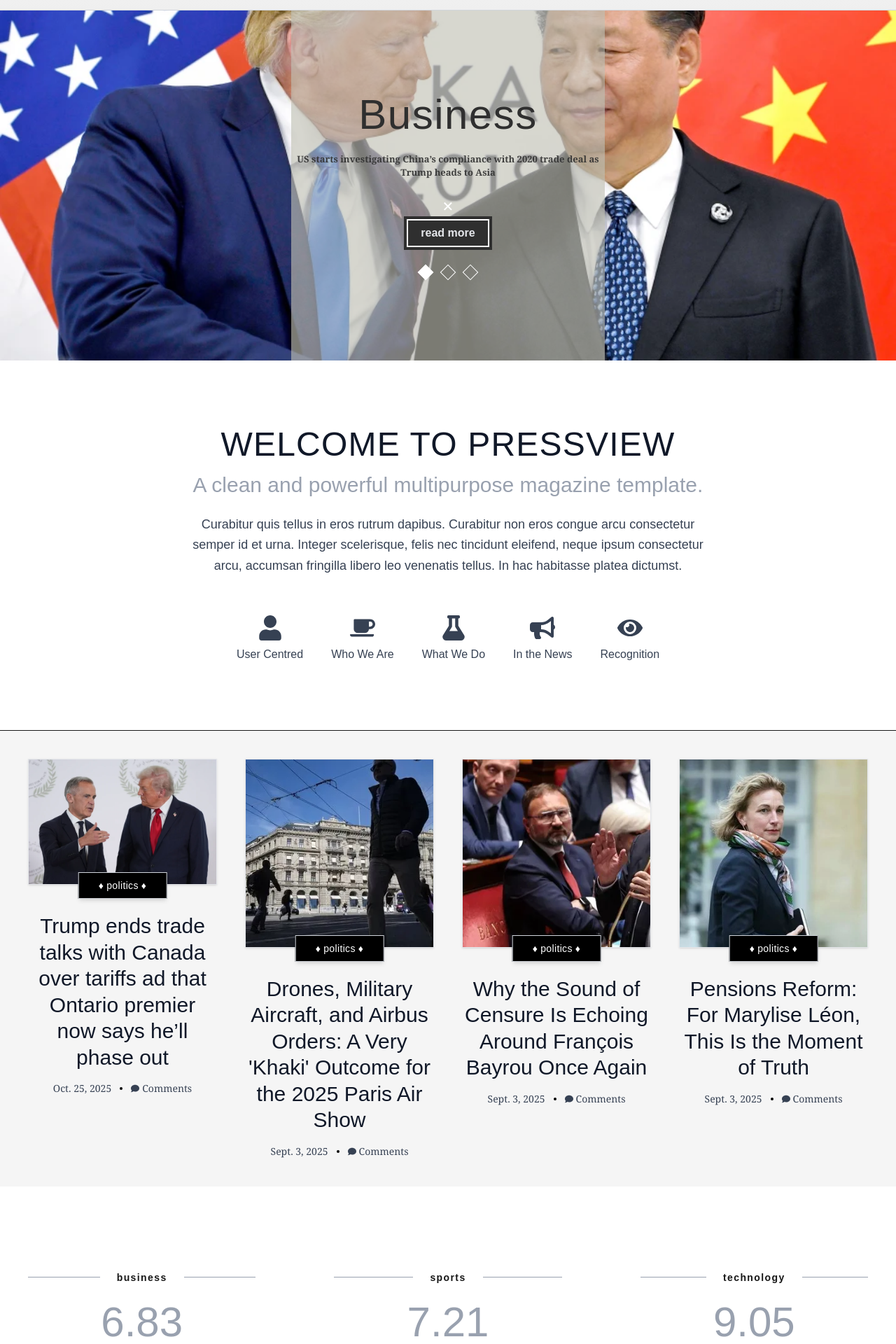
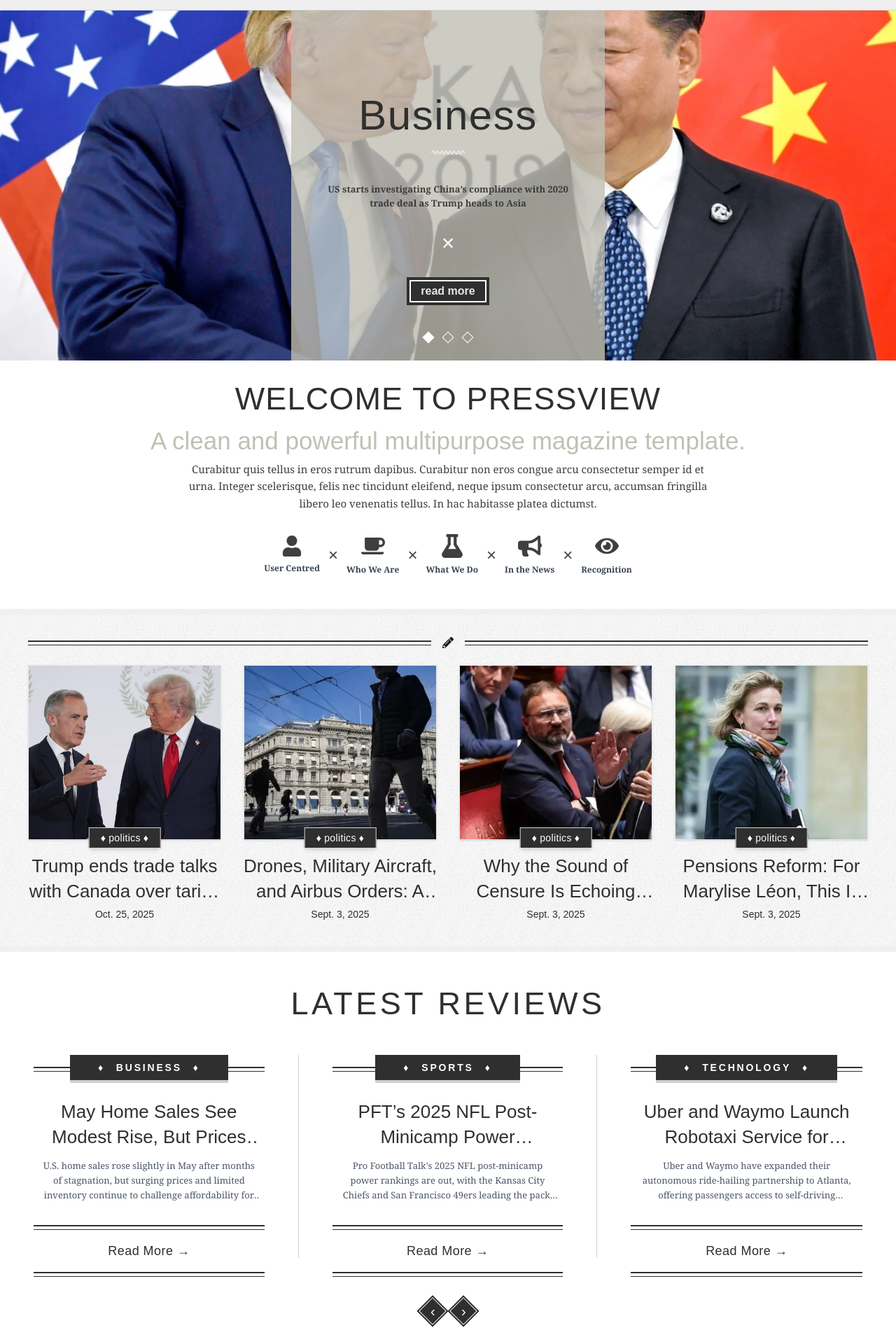
Before and after one commit to midhuna-21/envato, a Next.js app: page / in a window 1280 px wide. Shown: the part 240-2160 px from the top of the page at 70% size. Built offline with nearby package versions, Linux system fonts and the light colour scheme.

Commit message:
home page alignemnt fixing

```diff
--- a/src/components/Card.jsx
+++ b/src/components/Card.jsx
@@ -2,67 +2,127 @@ import React from "react";
 
 const Card = ({ label, score, title, description }) => {
   return (
-    <div className="flex flex-col items-center text-center px-6 py-10 max-w-xl w-full">
+    <div
+      className="
+        flex flex-col items-center text-center
+        max-w-xl w-full
+        h-[290px]          /* 🌟 FIXED HEIGHT */
+        justify-between    /* 🌟 Forces consistent spacing */
+        px-4
+      "
+    >
 
       {/* Top Label */}
-      <div className="relative mb-6 w-full flex items-center justify-center">
-        <div className="absolute inset-0 flex items-center">
-          <div className="w-full border-t border-gray-400"></div>
+      <div className="relative w-full flex items-center justify-center mb-6">
+
+        {/* Double top border */}
+        <div className="absolute inset-0 flex flex-col justify-center">
+          <div className="w-full border-t-2 border-[#2f2f2f]" />
+          <div className="w-full border-t border-[#2f2f2f] mt-1" />
         </div>
-        <span className="relative bg-white px-6 text-sm tracking-widest font-semibold">
+
+        {/* Black Label */}
+        <span
+          className="
+            relative bg-[#2f2f2f] text-white
+            px-10 py-2 text-sm tracking-[0.2em]
+            font-semibold uppercase flex items-center gap-4 z-10
+            border-b-4 border-[#f0f0f0d5]
+          "
+        >
+          <span>♦</span>
           {label}
+          <span>♦</span>
         </span>
       </div>
 
-      {/* Score */}
-      <h2 className="text-6xl font-light text-gray-400 mb-6">{score}</h2>
+      {/* Middle Content (score + title + description) */}
+      <div className="flex flex-col items-center px-2 flex-grow">
 
         {/* Title */}
-      <h3 className="text-4xl font-medium text-gray-800 leading-snug mb-4">
+        <h2
+          className="text-[26px] font-normal text-[#2f2f2f] leading-snug mb-3"
+          style={{
+            display: "-webkit-box",
+            WebkitLineClamp: 2,
+            WebkitBoxOrient: "vertical",
+            overflow: "hidden",
+            textOverflow: "clip",
+            whiteSpace: "normal",
+          }}
+        >
           {title}
-      </h3>
+        </h2>
 
         {/* Description */}
-      <p className="text-gray-600 leading-relaxed mb-8 text-lg">
+        <p
+          className="
+            text-gray-600 leading-relaxed text-[13px] font-serif
+            overflow-hidden
+            mb-4
+            line-clamp-3        /* 🌟 Ensures equal space */
+          "
+        >
           {description}
         </p>
+      </div>
 
       {/* Read More Section */}
-      <div className="w-full mb-8">
-        <div className="border-t-[3px] border-gray-800 mb-1"></div>
+      <div className="w-full mt-4">
+        <div className="border-t-2 border-[#2f2f2f]" />
+        <div className="border-t border-[#2f2f2f] mt-1" />
 
-        <div className="relative flex items-center justify-center">
-          <div className="w-full border-t border-gray-400"></div>
-          <span className="absolute bg-white px-4 text-gray-800 font-medium text-lg">
+        <div className="my-4">
+          <span className="text-[#2f2f2f] font-medium text-lg tracking-wide">
             Read More →
           </span>
         </div>
+
+        <div className="border-t-2 border-[#2f2f2f]" />
+        <div className="border-t border-[#2f2f2f] mt-1" />
       </div>
+
     </div>
   );
 };
 
+
 export default function ThreeCardsSection({ data }) {
+  return (
+    <div className="w-full flex flex-col items-center">
 
-  return (
-    <div className="w-full flex flex-col items-center py-20 bg-white">
+      {/* 🔥 SUB HEADING (MATCHES YOUR SCREENSHOT) */}
+      <div
+        className="w-full py-10 text-center"
+
+      >
+        <h2 className="text-[45px] font-normal tracking-widest text-[#2f2f2f]">
+          LATEST REVIEWS
+        </h2>
+      </div>
 
       {/* GRID */}
-      <div className="grid grid-cols-1 md:grid-cols-3 gap-16 w-full max-w-7xl px-4">
+    <div className="grid grid-cols-1 md:grid-cols-3 w-full max-w-7xl">
 
+  <div className="border-r border-[#d2d2d2] px-8">
     <Card
       label={data[0].category}
       score="6.83"
       title={data[0].title}
       description={data[0].shortdescription}
     />
+  </div>
 
+  <div className="border-r border-[#d2d2d2] px-8">
     <Card
       label={data[1].category}
       score="7.21"
       title={data[1].title}
       description={data[1].shortdescription}
     />
+  </div>
+
+  <div className="px-8">
     <Card
       label={data[2].category}
       score="9.05"
@@ -71,20 +131,51 @@ export default function ThreeCardsSection({ data }) {
     />
   </div>
 
-      {/* Bottom Navigation Diamonds */}
-      <div className="flex items-center gap-6 mt-16">
-
-        {/* Left Diamond */}
-        <div className="w-12 h-12 border border-gray-800 flex items-center justify-center rotate-45">
-          <div className="w-4 h-4 border-r-2 border-b-2 border-gray-800 -rotate-45"></div>
 </div>
 
-        {/* Right Diamond */}
-        <div className="w-12 h-12 border border-gray-800 flex items-center justify-center rotate-45">
-          <div className="w-4 h-4 border-r-2 border-b-2 border-gray-800 -rotate-45"></div>
+
+      {/* Bottom Navigation Diamonds */}
+<div className="flex items-center gap-3 mt-15">
+
+  {/* LEFT DIAMOND */}
+  <div className="relative w-8 h-8 flex items-center justify-center rotate-45">
+
+    {/* Outer Border */}
+    <div className="absolute inset-0 border-2 border-[#2f2f2f]" />
+
+    {/* Inner Border */}
+    <div className="absolute inset-1 border border-[#d9d9d9]" />
+
+    {/* Black Fill */}
+    <div className="absolute inset-[3px] bg-[#2f2f2f]" />
+
+    {/* Arrow */}
+    <span className="absolute text-white text-xl -rotate-45 select-none">
+      ‹
+    </span>
+  </div>
+
+  {/* RIGHT DIAMOND */}
+  <div className="relative w-8 h-8 flex items-center justify-center rotate-45">
+
+    {/* Outer Border */}
+    <div className="absolute inset-0 border-2 border-[#2f2f2f]" />
+
+    {/* Inner Border */}
+    <div className="absolute inset-1 border border-[#d9d9d9]" />
+
+    {/* Black Fill */}
+    <div className="absolute inset-[3px] bg-[#2f2f2f]" />
+
+    {/* Arrow */}
+    <span className="absolute text-white text-xl -rotate-45 select-none">
+      ›
+    </span>
   </div>
 
 </div>
+
+
     </div>
   );
 }
--- a/src/components/Header.jsx
+++ b/src/components/Header.jsx
@@ -2,7 +2,7 @@ import Image from "next/image";
 
 export default function Header() {
   return (
-    <header className="fixed top-0 left-0 w-full bg-[#262626] border-b border-black px-4 py-2">
+   <header className="fixed top-0 left-0 w-full bg-[#262626] border-b border-black px-4 py-2 z-[9999]">
       <div className="max-w-8xl mx-auto flex items-center justify-between">
 
         <div className="flex items-center gap-2 px-3">
--- a/src/components/Herosection.jsx
+++ b/src/components/Herosection.jsx
@@ -13,7 +13,7 @@ export default function HeroSection({ data }) {
 
   return (
     <div className="relative w-full h-[500px] overflow-hidden">
-      {/* Background Slides */}
+
       {data?.map((item, index) => (
         <div
           key={item.slug || index}
@@ -29,63 +29,70 @@ export default function HeroSection({ data }) {
         </div>
       ))}
 
-      {/* Center Content */}
-      <div className="absolute inset-0 flex items-center justify-center">
-        <div className="
-      bg-[#C1C0B4CC]/80
-      h-full w-[75%] md:w-[35%]   /* Decreased width */
-      flex flex-col items-center justify-center
-      text-center
-  ">
+      <div className="absolute inset-0 flex items-center justify-center z-10">
+        <div
+          className="
+    bg-[#c1c0b4]/80
+    h-full w-[75%] md:w-[35%]
+    flex flex-col items-center
+    text-center
+    pt-30 pb-0
+    p-10
+  "
+        >
 
-          <h1 className="text-4xl md:text-6xl text-[#2f2f2f] capitalize font-light tracking-wide mb-4">
+          {/* CATEGORY */}
+          <h1 className="text-4xl md:text-6xl text-[#2f2f2f] capitalize font-light tracking-wide mb-5">
             {currentSlide.category}
           </h1>
 
-          <p className="mt-2 opacity-90 text-[13px] font-semibold text-[#2f2f2f] font-serif">
+          {/* LINE */}
+          <svg
+            width="100%"
+            height="6"
+            viewBox="0 0 48 6"
+            className="mx-auto max-w-[280px] mb-10"
+            fill="none"
+            stroke="#e6e6e1"
+            strokeWidth="2"
+          >
+            <path d="M0 3 L3 0 L6 6 L9 0 L12 6 L15 0 L18 6 L21 0 L24 6 L27 0 L30 6 L33 0 L36 6 L39 0 L42 6 L45 0 L48 3" />
+          </svg>
+
+          {/* TITLE */}
+          <p className="opacity-90 text-[13px] font-semibold text-[#2f2f2f] font-serif mb-8">
             {currentSlide.title}
           </p>
-          {/* Close icon / Next slide */}
+
+          {/* X BUTTON */}
           <div
-            className="mt-6 cursor-pointer text-white text-xl"
+            className="cursor-pointer text-white text-2xl mb-8"
             onClick={nextSlide}
           >
             ✕
           </div>
 
-
-          <button class="relative group px-5 py-2 font-bold text-gray-200
-                bg-[#2f2f2f] border-[4px] border-[#2f2f2f] hover:bg-white hover:border-white
-                transition-all duration-300">
-
-            <span class="absolute inset-0 border-[2px] border-white hover:border-[#2f2f2f]
-               pointer-events-none group-hover:border-[#2f2f2f]">
-            </span>
-
-            <span class="relative group-hover:text-[#2f2f2f]">
+          {/* READ MORE BUTTON */}
+          <button className="relative group px-4 py-1 font-bold text-gray-200 bg-[#2f2f2f] border-[4px] border-[#2f2f2f] hover:bg-white hover:border-white transition-all duration-300 mb-10">
+            <span className="absolute inset-0 border-[2px] border-white group-hover:border-[#2f2f2f] pointer-events-none"></span>
+            <span className="relative group-hover:text-[#2f2f2f]">
               read more
             </span>
-
           </button>
 
-
-
-
-          {/* Slider Dots */}
-          <div className="flex justify-center mt-6 space-x-4">
+          {/* DOTS */}
+          <div className="flex justify-center space-x-4">
             {data.map((_, i) => (
               <button
                 key={i}
                 onClick={() => setCurrent(i)}
-
-                className={`w-4 h-4 border border-white rotate-45 transition ${current === i ? "bg-white" : "bg-transparent"
+                className={`w-3 h-3 border border-white rotate-45 transition ${current === i ? "bg-white" : "bg-transparent"
                   }`}
               ></button>
             ))}
           </div>
         </div>
       </div>
-
     </div>
   );
 }
--- a/src/components/MainNav.jsx
+++ b/src/components/MainNav.jsx
@@ -16,11 +16,8 @@ export default function MainNav() {
   const [open, setOpen] = useState(false);
 
   return (
-    <nav className="fixed top-[50px] left-0 w-full bg-[#4a4a4a] border-t border-black">
-      {/* MAIN WRAPPER */}
+    <nav className="fixed top-[50px] left-0 w-full bg-[#4a4a4a] border-t border-black z-[9998]">
       <div className="max-w-[1891px] mx-auto px-30 py-1 flex items-center justify-between">
-
-        {/* LEFT MENU (DESKTOP) */}
         <ul className="hidden md:flex items-center text-[#C1C0B4] text-[13px] tracking-wide gap-4 font-serif">
           <li className="hover:text-white transition">Home</li>
           <li>*</li>
--- a/src/components/PostGrid.jsx
+++ b/src/components/PostGrid.jsx
@@ -1,86 +1,90 @@
 import Image from "next/image";
-import { FaComment } from "react-icons/fa";
+import { FaPencilAlt } from "react-icons/fa";
 
-const posts = [
-  {
-    id: 1,
-    title: "Suspendisse sit amet gravida",
-    category: "DESIGN",
-    date: "October 14 2014",
-    comments: 2,
-    img: "/images/image01.jpg",
-  },
-  {
-    id: 2,
-    title: "Praesent ut dui sit amet scelerisque",
-    category: "ART",
-    date: "October 21 2014",
-    comments: 5,
-    img: "/images/image02.jpg",
-  },
-  {
-    id: 3,
-    title: "Vivamus tincidunt ac dui et dictum",
-    category: "GRAPHICS",
-    date: "October 25 2014",
-    comments: 1,
-    img: "/images/image03.jpg",
-  },
-  {
-    id: 4,
-    title: "Aenean dapibus egestas vulputate",
-    category: "CINEMA",
-    date: "October 29 2014",
-    comments: 9,
-    img: "/images/image04.jpg",
-  },
-];
+export default function PostGrid({ data }) {
+  return (
+    <section className="bg-[#f0f0f0] py-2">
+    <div
+      className="w-full px-4 md:px-10 py-8"
+      style={{
+        backgroundImage: "url('/images/widget.webp')",
+        backgroundRepeat: "repeat",
+        backgroundSize: "auto",
+        backgroundColor: "#e9e9e7",
+      }}
+    >
 
-export default function PostGrid({data}) {
+      {/* TOP DECORATIVE DIVIDER */}
+      <div className="w-full flex items-center justify-center mb-6">
 
-  return (
-    <section className="w-full px-4 md:px-10 py-10 bg-[#f5f5f5] border-t">
-      <div className="grid grid-cols-1 sm:grid-cols-2 lg:grid-cols-4 gap-10">
+        <div className="flex-1 flex flex-col">
+          <div className="border-t-2 border-[#2f2f2f]" />
+          <div className="border-t border-[#2f2f2f] mt-1" />
+        </div>
+
+        <div className="mx-4">
+          <FaPencilAlt />
+        </div>
+
+        <div className="flex-1 flex flex-col">
+          <div className="border-t-2 border-[#2f2f2f]" />
+          <div className="border-t border-[#2f2f2f] mt-1" />
+        </div>
+
+      </div>
+
+      {/* GRID */}
+      <div className="grid grid-cols-1 sm:grid-cols-2 lg:grid-cols-4 gap-8">
         {data.map((item) => (
           <div key={item.slug} className="text-center">
-            {/* IMAGE + CATEGORY TAG */}
+
+            {/* IMAGE + CATEGORY LABEL */}
             <div className="relative group">
-              <div className="overflow-hidden border border-gray-200 shadow-sm">
+
+              {/* FIXED SIZE IMAGE */}
+              <div className="relative w-full h-[250px] overflow-hidden border border-gray-200 shadow-sm">
                 <Image
                   src={item.image}
                   alt={item.title}
-                  width={500}
-                  height={350}
-                  className="w-full h-auto object-cover group-hover:scale-105 transition duration-300"
+                  fill
+                  className="object-cover group-hover:scale-105 transition duration-300"
                 />
               </div>
 
-              {/* Category Label */}
-              <div className="absolute -bottom-5 left-1/2 -translate-x-1/2 bg-black text-white text-sm tracking-wide px-6 py-2 shadow-md border border-gray-300">
+              {/* CATEGORY LABEL — reduced drop height */}
+              <div className="absolute -bottom-3 left-1/2 -translate-x-1/2 bg-[#2f2f2f] text-white text-sm tracking-wide px-3 py-1 shadow-md border border-gray-300">
                 <span className="mx-1">♦</span>
                 {item.category}
                 <span className="mx-1">♦</span>
               </div>
+
             </div>
 
-            {/* TITLE */}
-            <h2 className="mt-10 text-3xl font-light text-gray-900 leading-tight">
+            {/* TITLE — compact spacing + no ellipsis */}
+            <h2
+              className="mt-5 text-[26px] font-light text-[#2f2f2f] leading-snug"
+              style={{
+                display: "-webkit-box",
+                WebkitLineClamp: 2,
+                WebkitBoxOrient: "vertical",
+                overflow: "hidden",
+                textOverflow: "clip",
+                whiteSpace: "normal",
+              }}
+            >
               {item.title}
             </h2>
 
-            {/* META INFO */}
-            <div className="mt-4 text-gray-700 font-serif text-sm flex justify-center items-center gap-3">
+            {/* META — reduced spacing */}
+            <div className="mt-1 mb-1 text-[#2f2f2f] font-normal text-sm flex justify-center items-center gap-3">
               <span>{item.date}</span>
-              <span className="w-1 h-1 bg-black rounded-full"></span>
-              <div className="flex items-center gap-1">
-                <FaComment className="text-xs" />
-                {/* {item.comments}  */}
-                Comments
-              </div>
             </div>
+
           </div>
         ))}
       </div>
+
+    </div>
     </section>
   );
 }
--- a/src/components/PressviewHero.jsx
+++ b/src/components/PressviewHero.jsx
@@ -2,50 +2,76 @@ import { FaUser, FaCoffee, FaFlask, FaBullhorn, FaEye } from "react-icons/fa";
 
 export default function PressviewHero() {
   return (
-    <section className="w-full bg-white text-center px-4 py-16 md:py-24">
+    <section className="w-full bg-white text-center px-4 py-16 md:py-7 mb-5">
 
-      <h1 className="text-3xl md:text-5xl font-light tracking-wide text-gray-900">
+      <h1 className="text-3xl md:text-[45px] font-normal tracking-wide text-[#2f2f2f]">
         WELCOME TO PRESSVIEW
       </h1>
 
-      <h2 className="mt-4 text-xl md:text-3xl font-light text-gray-400">
+      <h2 className="mt-2 text-xl md:text-[35px] font-light text-[#c1c0b4]">
         A clean and powerful multipurpose magazine template.
       </h2>
 
-      <p className="max-w-3xl mx-auto mt-6 text-gray-700 leading-relaxed text-base md:text-lg">
+      <p className="max-w-3xl mx-auto mt-1 text-[#3f3f3f] leading-relaxed text-base font-serif md:text-[15px]">
         Curabitur quis tellus in eros rutrum dapibus. Curabitur non eros congue arcu
         consectetur semper id et urna. Integer scelerisque, felis nec tincidunt
         eleifend, neque ipsum consectetur arcu, accumsan fringilla libero leo venenatis
         tellus. In hac habitasse platea dictumst.
       </p>
 
-      <div className="flex flex-wrap justify-center items-center gap-10 mt-14">
+      {/* Icons With X Separators */}
+      <div className="flex flex-wrap justify-center items-center gap-3 mt-8">
 
+        {/* 1 */}
         <div className="flex flex-col items-center">
-          <FaUser className="text-4xl text-gray-700" />
-          <p className="mt-2 text-gray-700 text-sm md:text-base">User Centred</p>
+          <FaUser className="text-3xl text-[#3f3f3f]" />
+          <p className="mt-2 text-gray-700 text-sm md:text-[12px] font-serif font-semibold">
+            User Centred
+          </p>
         </div>
 
+        {/* X */}
+        <span className="text-2xl font-light text-[#3f3f3f]">×</span>
+
+        {/* 2 */}
         <div className="flex flex-col items-center">
-          <FaCoffee className="text-4xl text-gray-700" />
-          <p className="mt-2 text-gray-700 text-sm md:text-base">Who We Are</p>
+          <FaCoffee className="text-[34px] text-[#3f3f3f]" />
+          <p className="mt-2 text-gray-700 text-sm md:text-[12px] font-serif font-semibold">
+            Who We Are
+          </p>
         </div>
 
+        {/* X */}
+        <span className="text-2xl font-light text-[#3f3f3f]">×</span>
 
+        {/* 3 */}
         <div className="flex flex-col items-center">
-          <FaFlask className="text-4xl text-gray-700" />
-          <p className="mt-2 text-gray-700 text-sm md:text-base">What We Do</p>
+          <FaFlask className="text-[34px] text-[#3f3f3f]" />
+          <p className="mt-2 text-gray-700 text-sm md:text-[12px] font-serif font-semibold">
+            What We Do
+          </p>
         </div>
 
+        {/* X */}
+        <span className="text-2xl font-light text-[#3f3f3f]">×</span>
+
+        {/* 4 */}
         <div className="flex flex-col items-center">
-          <FaBullhorn className="text-4xl text-gray-700" />
-          <p className="mt-2 text-gray-700 text-sm md:text-base">In the News</p>
+          <FaBullhorn className="text-[34px] text-[#3f3f3f]" />
+          <p className="mt-2 text-gray-700 text-sm md:text-[12px] font-serif font-semibold">
+            In the News
+          </p>
         </div>
 
+        {/* X */}
+        <span className="text-2xl font-light text-[#3f3f3f]">×</span>
 
+        {/* 5 */}
         <div className="flex flex-col items-center">
-          <FaEye className="text-4xl text-gray-700" />
-          <p className="mt-2 text-gray-700 text-sm md:text-base">Recognition</p>
+          <FaEye className="text-[34px] text-[#3f3f3f]" />
+          <p className="mt-2 text-gray-700 text-sm md:text-[12px] font-serif font-semibold">
+            Recognition
+          </p>
         </div>
 
       </div>
```
Also changed, not shown: public/images/widget.webp (added), src/app/globals.css (line endings or trailing spaces). Lines whose indentation alone changed are shown as unchanged.
